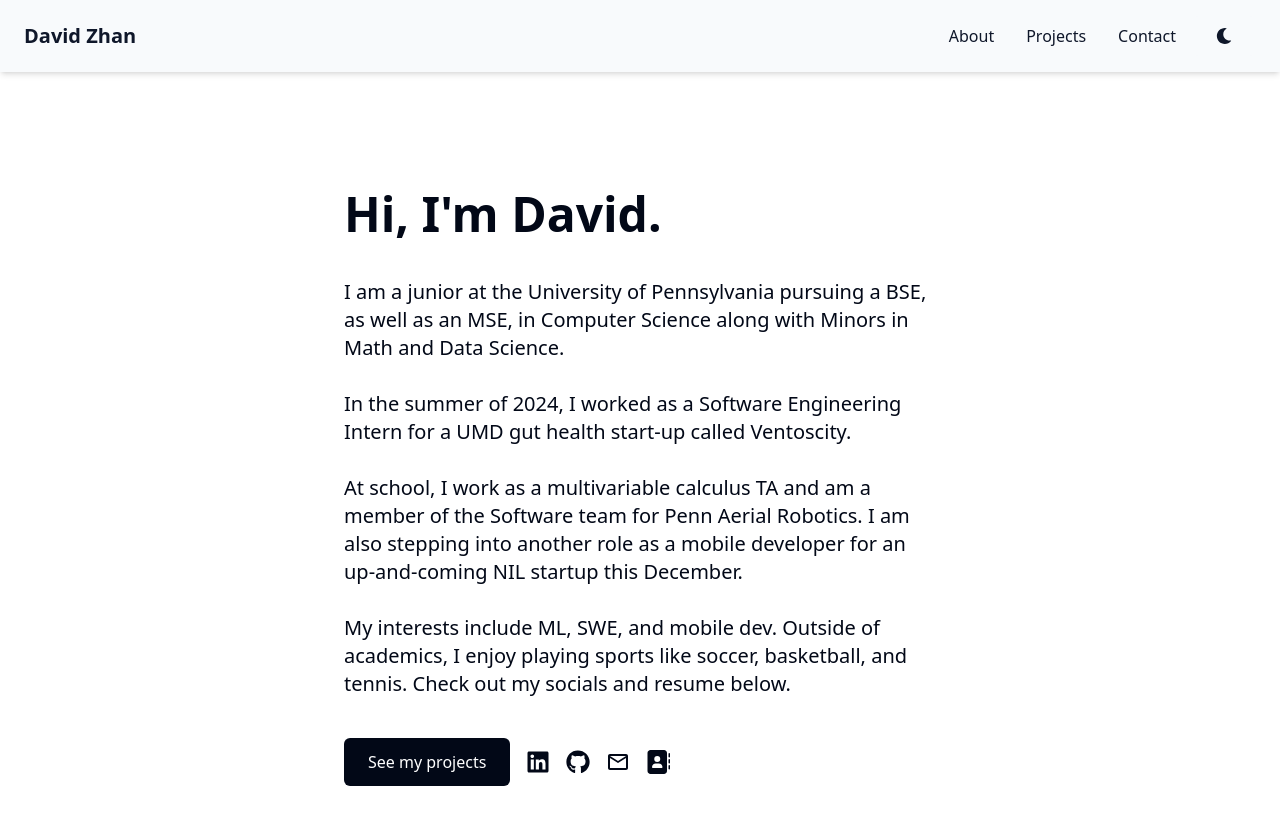
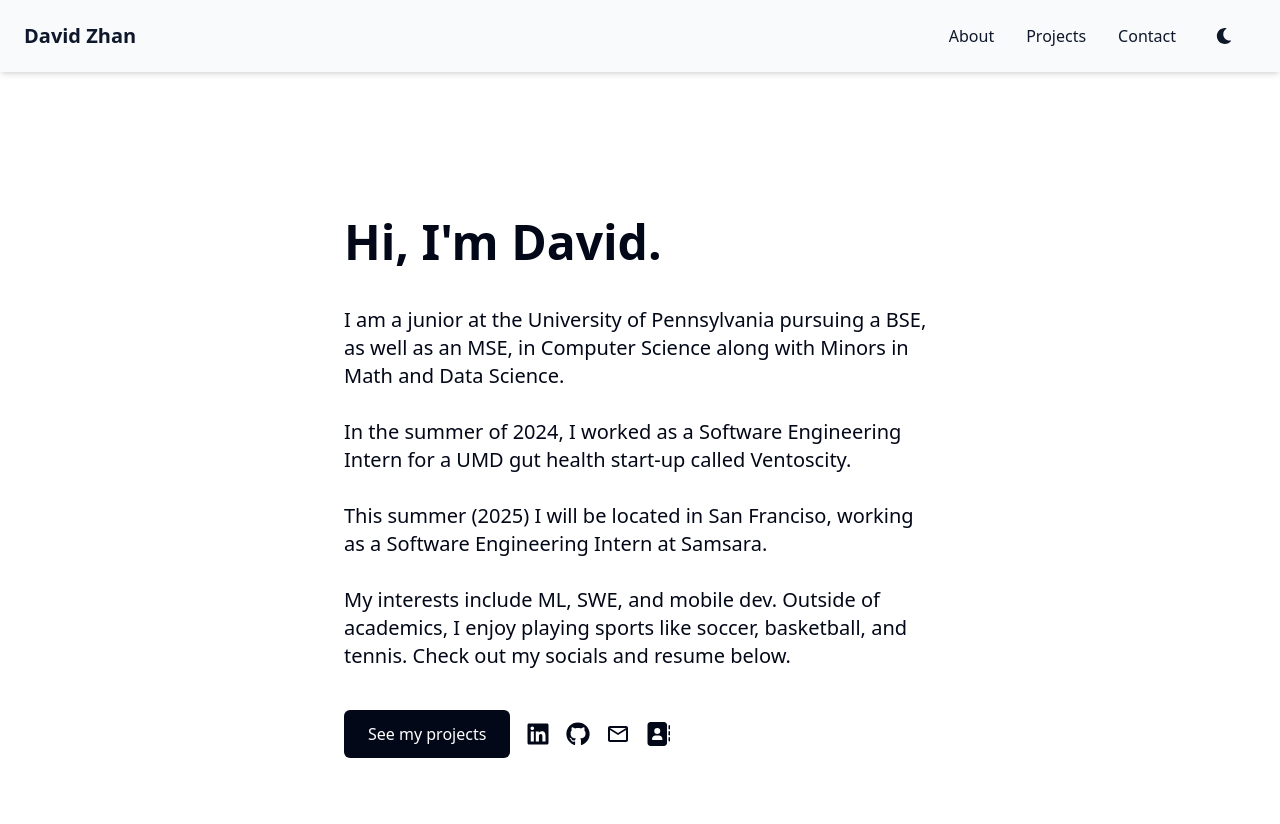
Before and after one commit to dzhan111/personal-website, a Next.js app: page / in a window 1280 px wide. Shown: the top 824 px of the page. Built offline with nearby package versions, Linux system fonts and the light colour scheme.

Commit message:
update about page

```diff
--- a/components/About.tsx
+++ b/components/About.tsx
@@ -36,10 +36,7 @@
                     Intern for a UMD gut health start-up called Ventoscity.
                     <br />
                     <br />
-                    At school, I work as a multivariable calculus TA and am a
-                    member of the Software team for Penn Aerial Robotics. I am
-                    also stepping into another role as a mobile developer for an
-                    up-and-coming NIL startup this December.
+                    This summer (2025) I will be located in San Franciso, working as a Software Engineering Intern at Samsara.
                     <br />
                     <br />
                     My interests include ML, SWE, and mobile dev. Outside of
```
